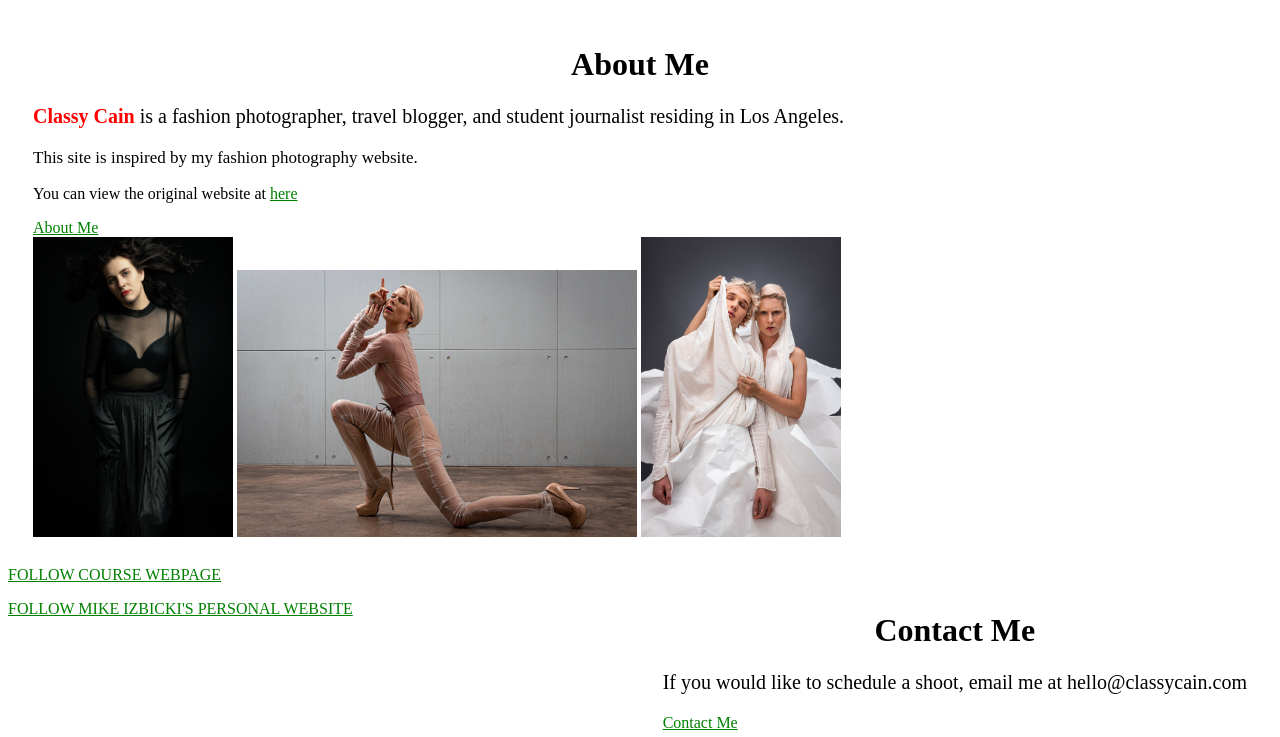
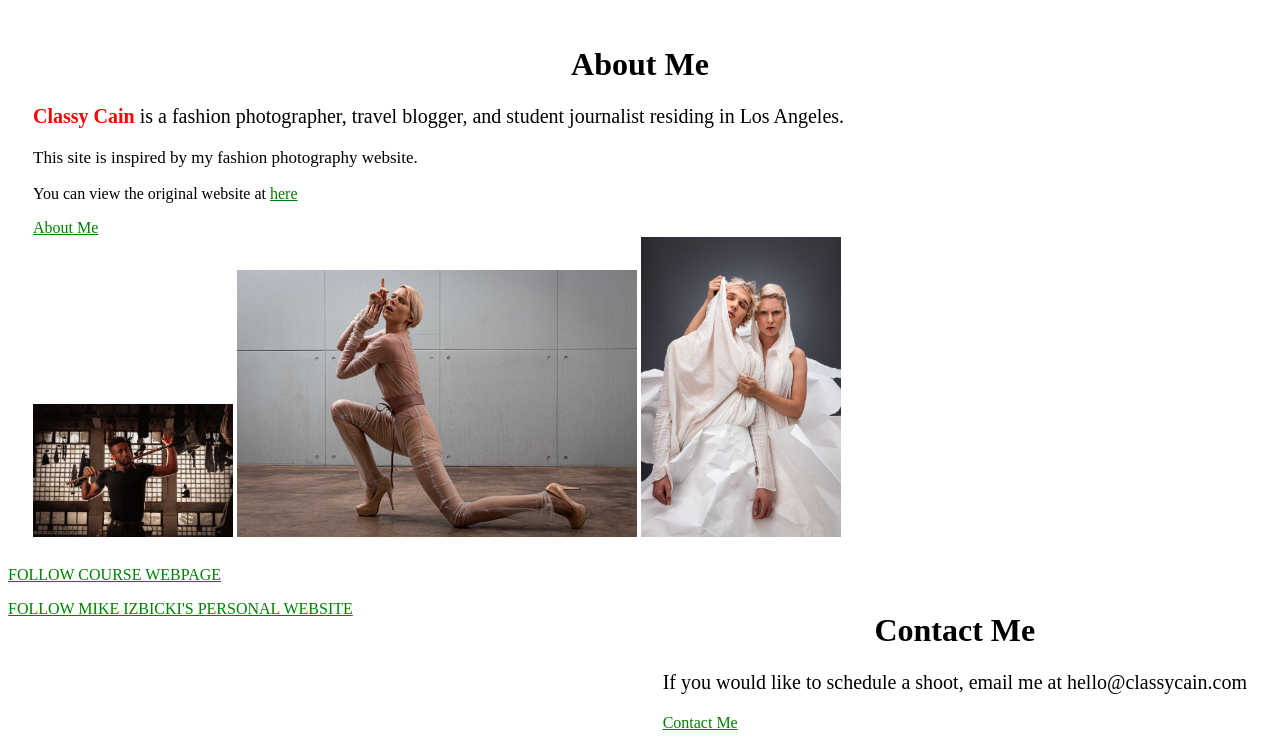
Before and after one commit to iamclassycain/iamclassycain.github.io, a plain HTML site: page index.html in a window 1280 px wide. Shown: the part 816-1553 px from the top of the page. Drawn offline with Linux system fonts and the light colour scheme; files whose address does not match are found by name.

Commit message:
Update index.html

```diff
--- a/index.html
+++ b/index.html
@@ -54,7 +54,7 @@ gtag('config', 'UA-119920563-2');
     <p>You can view the original website at <a href="https://www.classycain.com/">here</a></p>
     <a href="about.html">About Me</a>
     <div>
-      <img src="media/blackk.jpg" alt="this image shows a white woman wearing all black posing with her hands in her pocket" width="200px"/>
+      <img src="/media/blackkk2.jpg" alt="this image shows a white woman wearing all black posing with her hands in her pocket" width="200px"/>
       <img src="/Users/classycain/Documents/GitHub/iamclassycain.github.io/media/IMG_8177.jpeg" alt="this image shows a Czech woman posing" width="400px"/>
       <img src="/Users/classycain/Documents/GitHub/iamclassycain.github.io/media/white.jpeg" alt="this image shows a man and a woman posing while wearing white silk and surrounded by paper" width="200px"/>
     </div>
```
